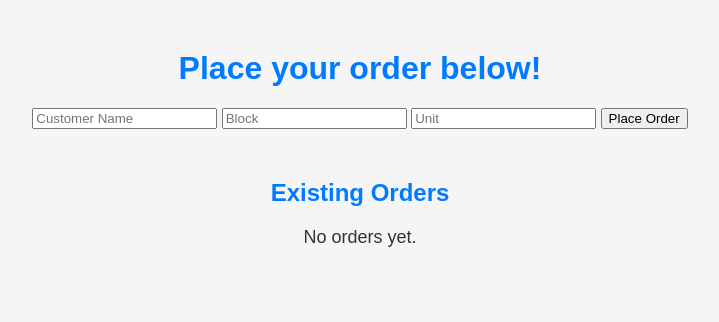
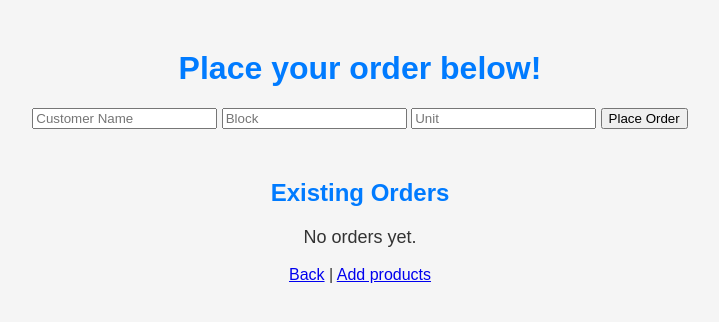
Before and after one commit to Kader-the-Coder/OrderManger, a Django app: page /orders/ in a window 1280 px wide. Shown: the top 322 px of the page, without its empty margins (280-999 px from the left). Run offline with Django 5.2, Linux system fonts and the light colour scheme; data that the repository does not hold is empty.

Commit message:
Added back buttons to all templates

```diff
--- a/orders/templates/index.html
+++ b/orders/templates/index.html
@@ -22,7 +22,7 @@
 <body>
     <h1>Welcome to Order Manager!</h1>
     <p>Your app is running successfully on Render.</p>
-    <a href="{% url 'orders:display_orders' %}">Register Orders</a>
+    <a href="{% url 'orders:display_orders' %}">Register Orders</a> |
     <a href="{% url 'orders:display_products' %}">Add products</a>
 </body>
 </html>
--- a/orders/templates/orders.html
+++ b/orders/templates/orders.html
@@ -61,5 +61,8 @@
     {% empty %}
     <p>No orders yet.</p>
     {% endfor %}
+
+    <a href="{% url 'orders:index' %}">Back</a> |
+    <a href="{% url 'orders:display_products' %}">Add products</a>
 </body>
 </html>
```
